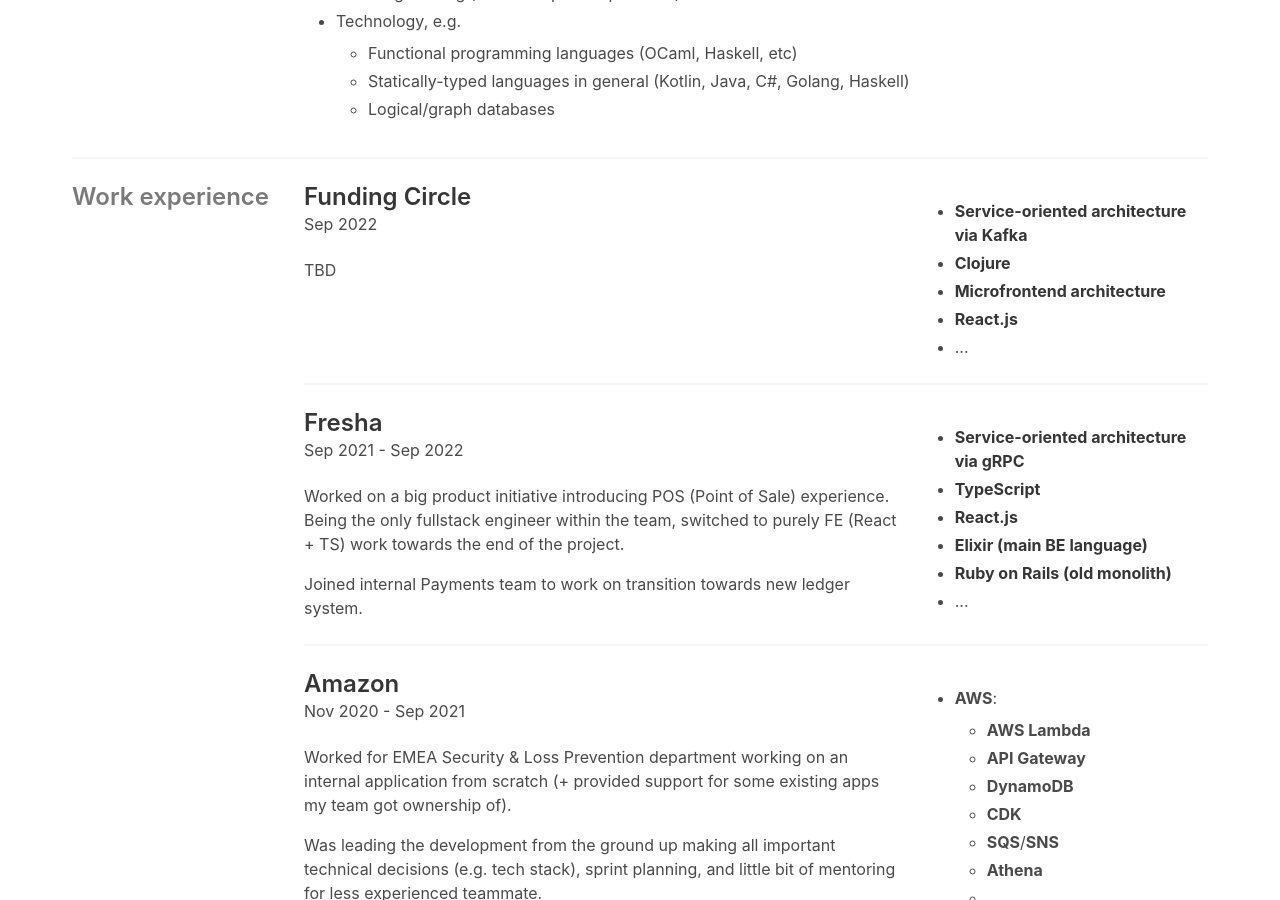
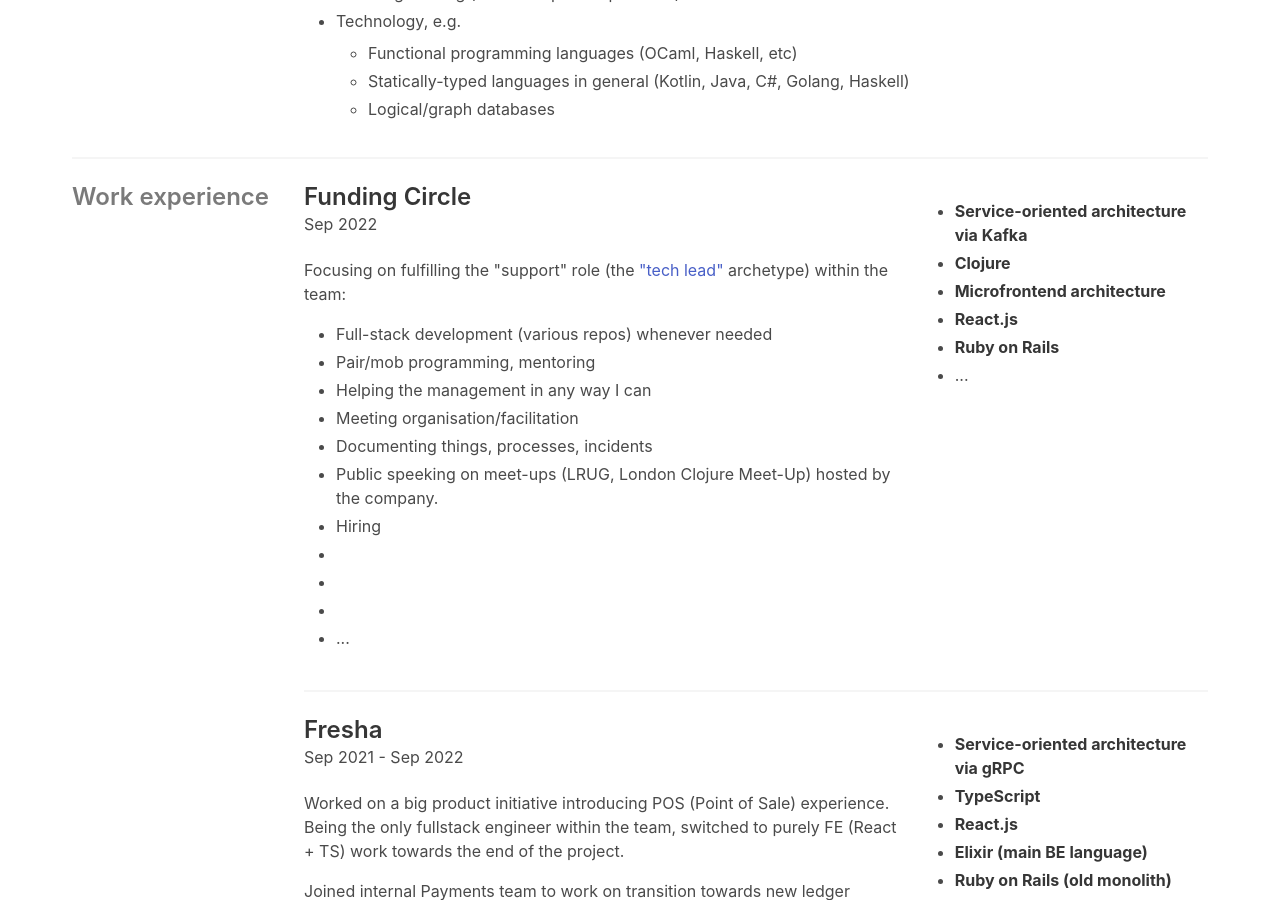
Before and after one commit to Nondv/nondv.github.io, a Jekyll site: the page built from index.html, in a window 1280 px wide and 900 px high, scrolled down 855 px. Built offline with Jekyll 4.4.1, drawn with Linux system fonts in a browser that asks for light colours; nearby versions of some CDN libraries.

Commit message:
[cv] Adding some details about FC

```diff
--- a/index.html
+++ b/index.html
@@ -100,7 +100,23 @@
             <h2 class="title is-size-4">Funding Circle</h2>
             <div class="subtitle is-size-6">Sep 2022</div>
             <p>
-              TBD
+              Focusing on fulfilling the "support" role (the
+              <a href='https://staffeng.com/guides/staff-archetypes/' target='_blank'>"tech lead"</a>
+              archetype) within the team:
+
+              <ul>
+                <li>Full-stack development (various repos) whenever needed</li>
+                <li>Pair/mob programming, mentoring</li>
+                <li>Helping the management in any way I can</li>
+                <li>Meeting organisation/facilitation</li>
+                <li>Documenting things, processes, incidents</li>
+                <li>Public speeking on meet-ups (LRUG, London Clojure Meet-Up) hosted by the company.</li>
+                <li>Hiring</li>
+                <li></li>
+                <li></li>
+                <li></li>
+                <li>...</li>
+              </ul>
             </p>
           </div>
           <div class="column is-one-third">
@@ -109,6 +125,7 @@
               <li><strong>Clojure</strong></li>
               <li><strong>Microfrontend architecture</strong></li>
               <li><strong>React.js</strong></li>
+              <li><strong>Ruby on Rails</strong></li>
               <li>...</li>
             </ul>
           </div>
```
